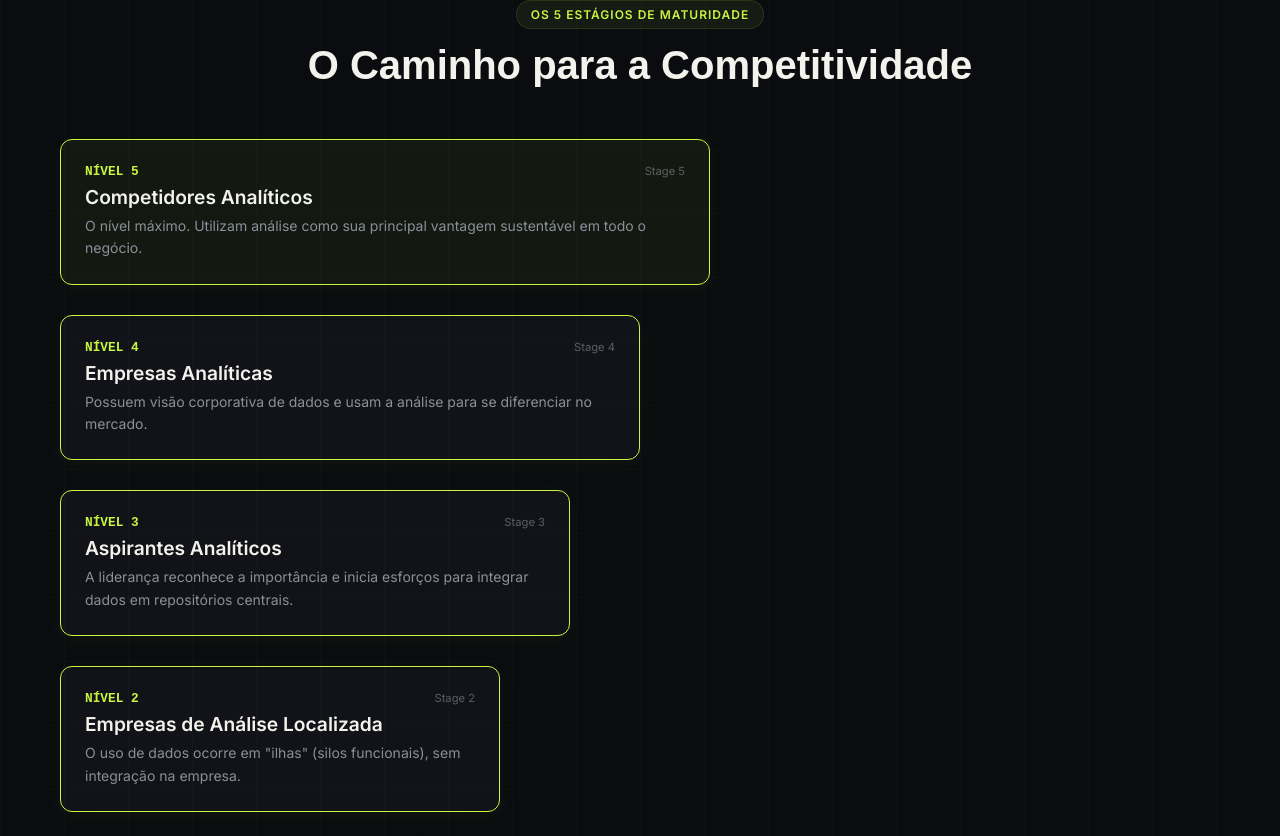
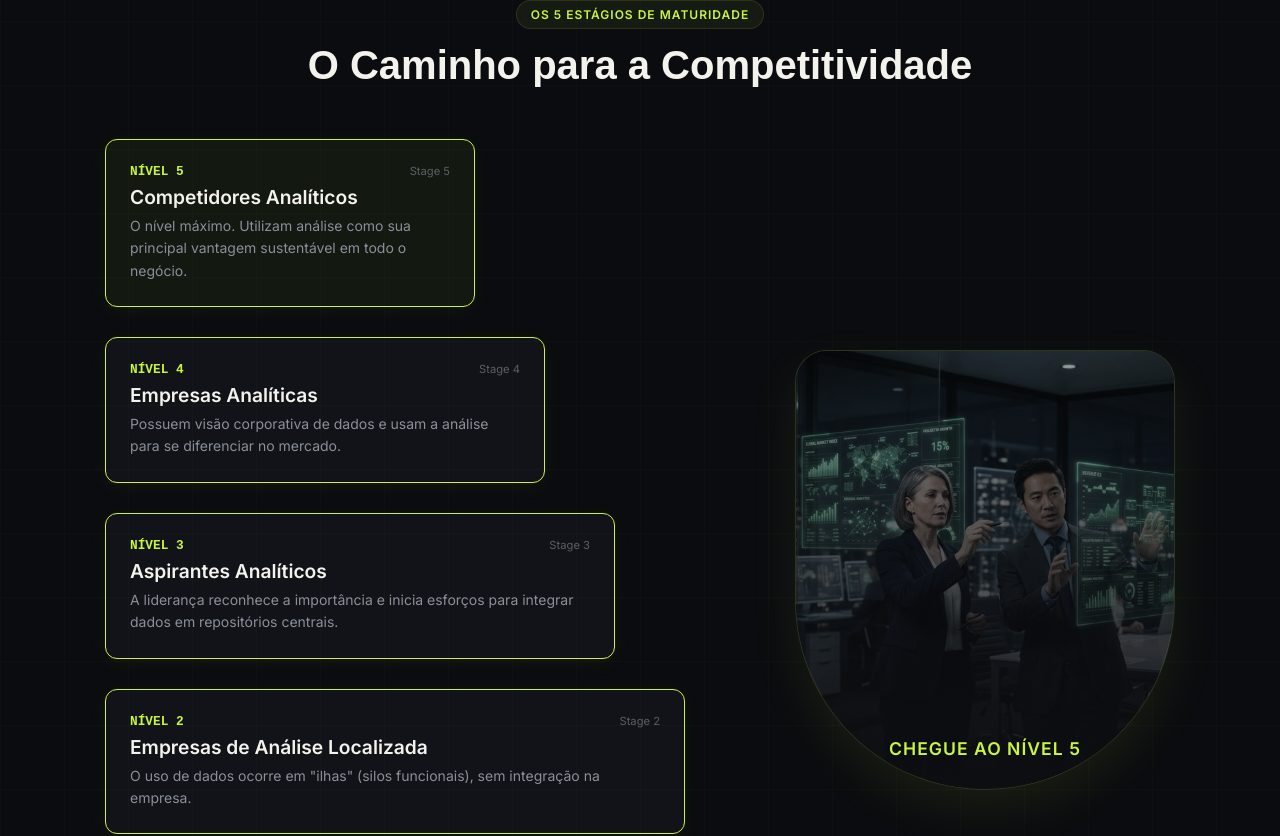
Before and after one commit to Renatoassis86/gestaocontratos, a Next.js app: page / in a window 1280 px wide. Shown: the part 1707-2543 px from the top of the page. Built offline with nearby package versions, Linux system fonts and the light colour scheme.

Commit message:
fix: invert steps width and add alongside right image inside DiagnosticoHub

```diff
--- a/src/components/DiagnosticoHub.tsx
+++ b/src/components/DiagnosticoHub.tsx
@@ -195,7 +195,8 @@ export default function DiagnosticoHub() {
             <h2 className={styles.title} style={{ fontSize: '2.5rem', textAlign: 'center' }}>O Caminho para a Competitividade</h2>
           </div>
 
-          <div className={styles.stairInfographic}>
+          <div style={{ display: 'flex', gap: '40px', alignItems: 'center', maxWidth: '1200px', margin: '0 auto', padding: '0 20px' }}>
+            <div className={styles.stairInfographic} style={{ flex: 1.2 }}>
               {[
                 { lvl: 5, t: 'Competidores Analíticos', d: 'O nível máximo. Utilizam análise como sua principal vantagem sustentável em todo o negócio.', highlight: true },
                 { lvl: 4, t: 'Empresas Analíticas', d: 'Possuem visão corporativa de dados e usam a análise para se diferenciar no mercado.' },
@@ -214,7 +215,7 @@ export default function DiagnosticoHub() {
                     style={{
                       border: '1px solid #C8F542',
                       background: item.highlight ? 'rgba(200,245,66,0.05)' : '#111318',
-                    width: `${300 + item.lvl * 70}px`,
+                      width: `${300 + (6 - item.lvl) * 70}px`,
                       maxWidth: '100%',
                       padding: '24px',
                       borderRadius: '12px',
@@ -232,6 +233,22 @@ export default function DiagnosticoHub() {
                   </div>
                 </div>
               ))}
+            </div>
+
+            {/* Coluna Direita: Imagem Shield do Nível 5 */}
+            <div style={{ flex: 0.8, display: 'flex', justifyContent: 'center', alignItems: 'center' }}>
+              <div style={{ position: 'relative', width: '100%', maxWidth: '380px', height: '440px', borderRadius: '40px 40px 240px 240px', overflow: 'hidden', border: '1px solid rgba(200,245,66,0.15)', boxShadow: '0 20px 50px rgba(200,245,66,0.08)', background: '#111318' }}>
+                <img
+                  src="/arkos_executive_dashboard_1774143501248.png"
+                  alt="Escalar ao Nivel 5"
+                  style={{ width: '100%', height: '100%', objectFit: 'cover', opacity: 0.8, filter: 'grayscale(40%)' }}
+                />
+                <div style={{ position: 'absolute', top: 0, left: 0, right: 0, bottom: 0, background: 'linear-gradient(to bottom, rgba(13,14,18,0.2) 0%, rgba(13,14,18,1) 100%)' }} />
+                <div style={{ position: 'absolute', bottom: '30px', left: '0', right: '0', textAlign: 'center', color: '#C8F542', fontWeight: 800, fontSize: '1.1rem', letterSpacing: '1px', textTransform: 'uppercase' }}>
+                  Chegue ao Nível 5
+                </div>
+              </div>
+            </div>
           </div>
 
           {/* Botão High-Light Centered */}
```
Lines whose indentation alone changed are shown as unchanged.
